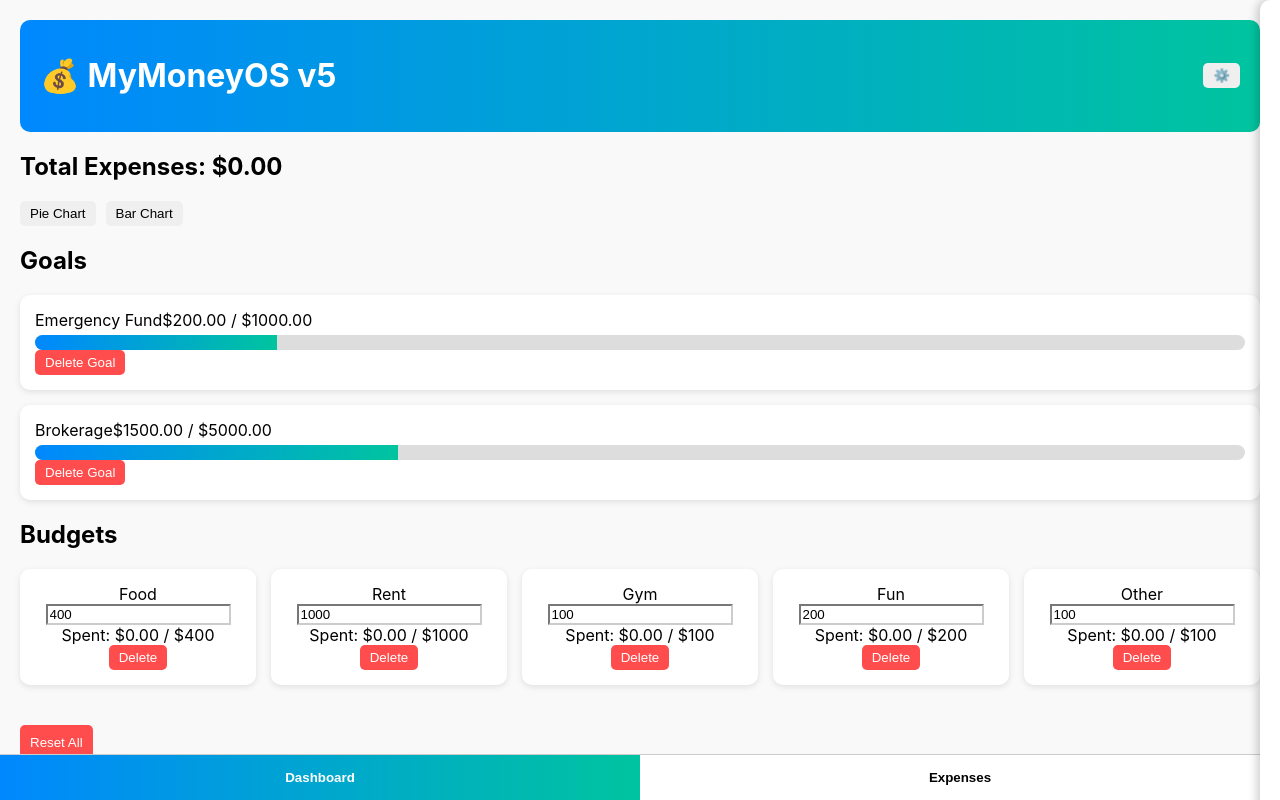
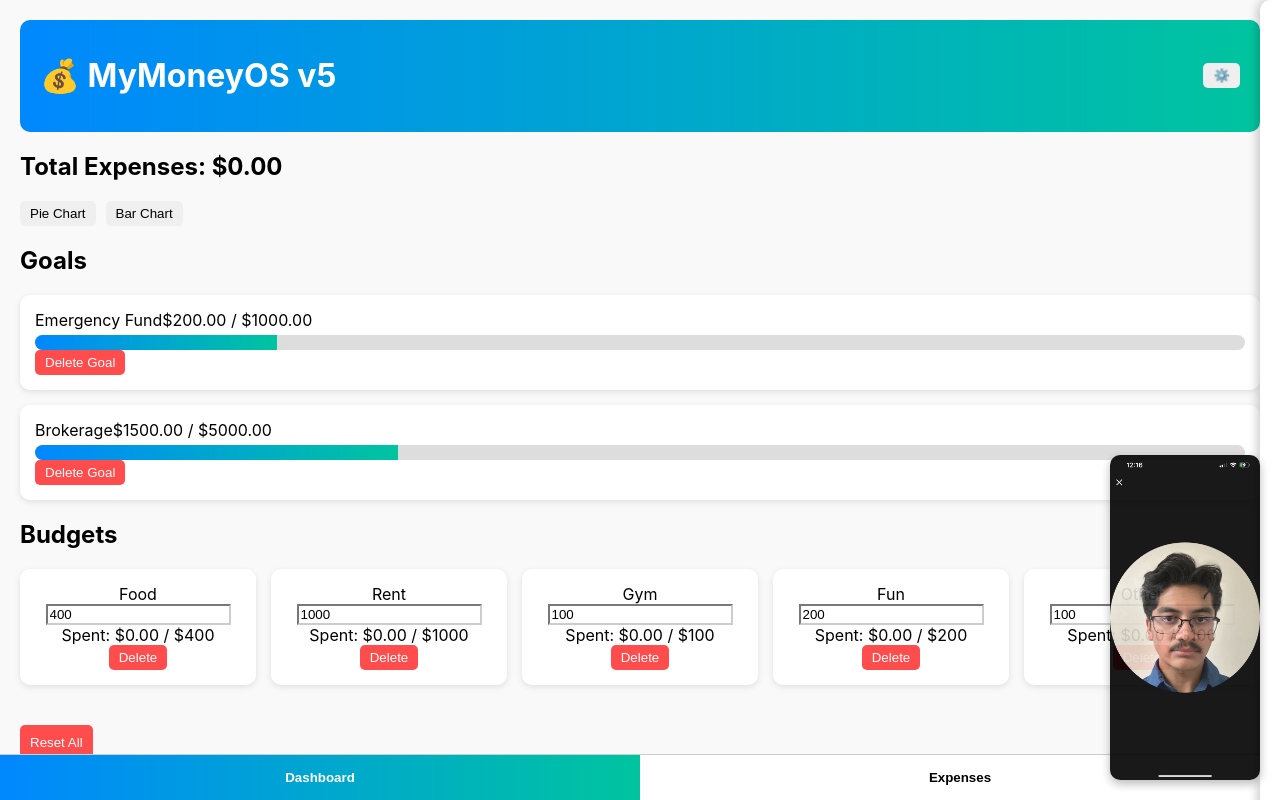
Before and after one commit to dniu2/mymoney, a React (Create React App) app: page / in a window 1280 px wide. Shown: the top 800 px of the page. Built offline with nearby package versions, Linux system fonts and the light colour scheme.

Commit message:
Update App.css

```diff
--- a/src/App.css
+++ b/src/App.css
@@ -201,3 +201,16 @@ button:hover { transform: scale(1.05); }
   .expense-card, .goal-card, .budget-card { width: 100%; }
   .chart-toggle { flex-direction: column; }
 }
+
+.ryan-picture {
+  position: fixed;
+  right: 20px;
+  bottom: 20px;
+  width: 150px;
+  height: auto;
+  border-radius: 10px;
+  box-shadow: 0 4px 10px rgba(0,0,0,0.3);
+  z-index: 1000;
+  pointer-events: none;
+  opacity: 0.9;
+}
```
